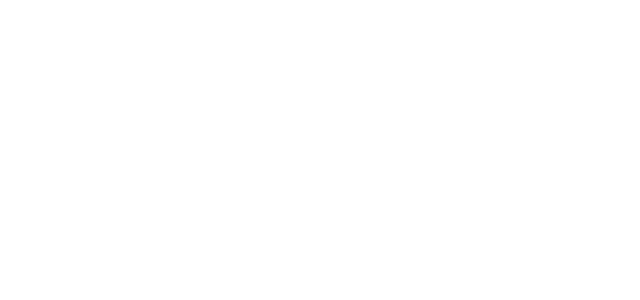
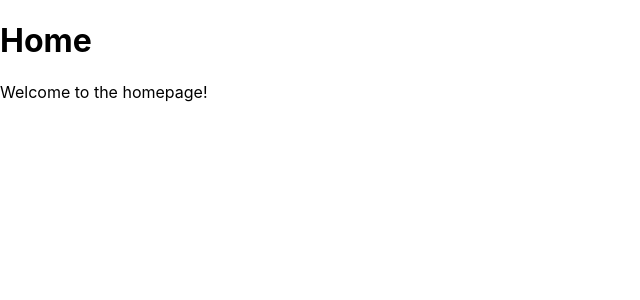
Before and after one commit to Ana-Gabs/seguridad_frontend, a React (Create React App) app: page /profile in a window 1280 px wide. Before the commit this address had no page. Shown: the top 300 px of the page, without its empty margins (0-640 px from the left). Built offline with nearby package versions, Linux system fonts and the light colour scheme.

Commit message:
"app 0.2"

```diff
--- a/src/App.js
+++ b/src/App.js
@@ -6,6 +6,7 @@
 import Home from './pages/Home';
 import Login from './pages/Login';
 import Register from './pages/Register';
+import Profile from './pages/Profile';
 /*---------------------------------------------*/
 import './App.css';
 
@@ -24,6 +25,7 @@
               <Route path="/" element={<Home />} />
               <Route path="/login" element={<Login />} />
               <Route path="/register" element={<Register />} />
+              <Route path="/profile" element={<Profile />} />
             </Routes>
           </Router>
       </ThemeProvider>
--- /dev/null
+++ b/src/pages/Profile.js
@@ -0,0 +1,12 @@
+import React from 'react';
+
+const Home = () => {
+  return (
+    <div>
+      <h1>Home</h1>
+      <p>Welcome to the homepage!</p>
+    </div>
+  );
+};
+
+export default Home;
```
